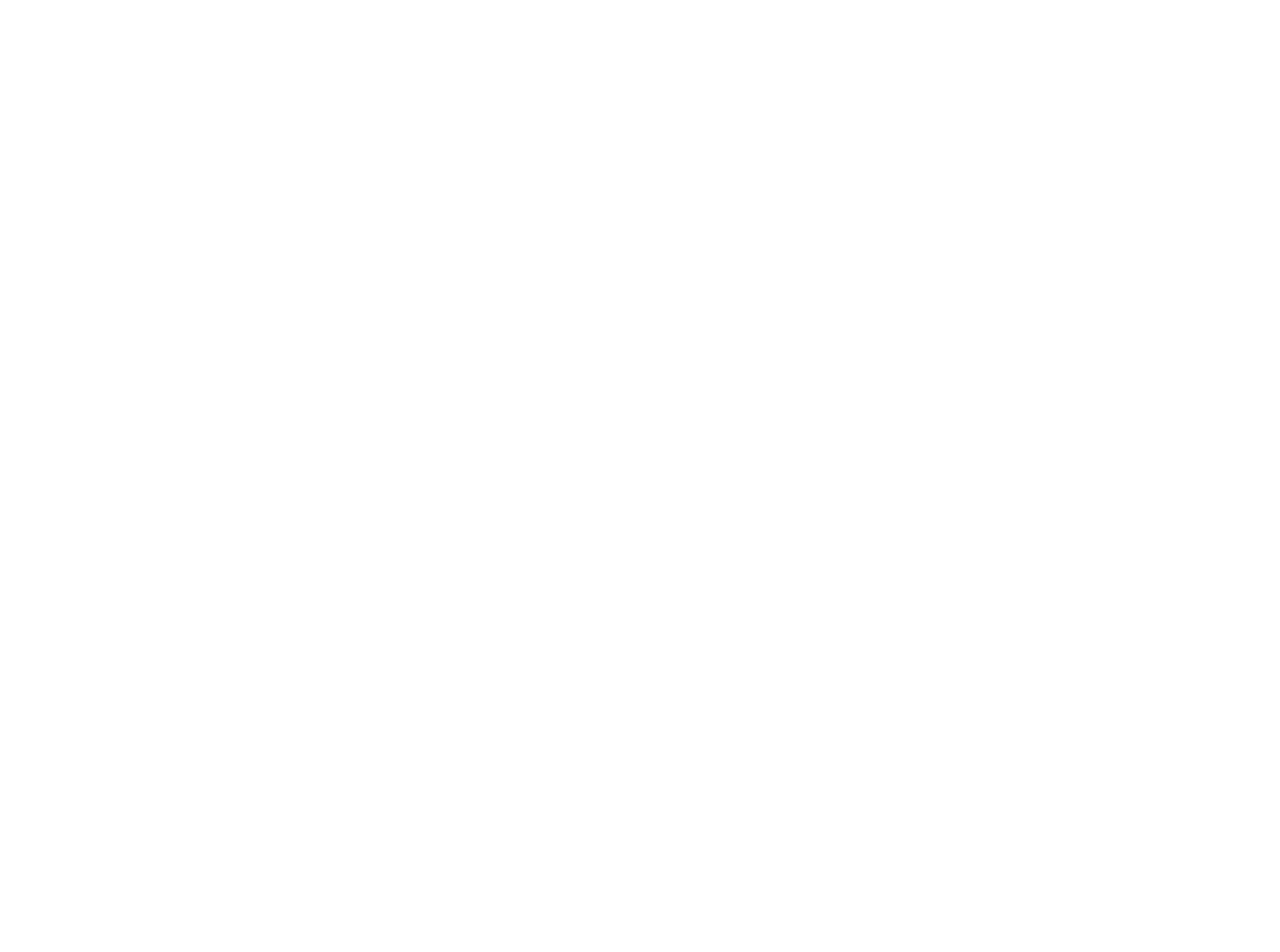
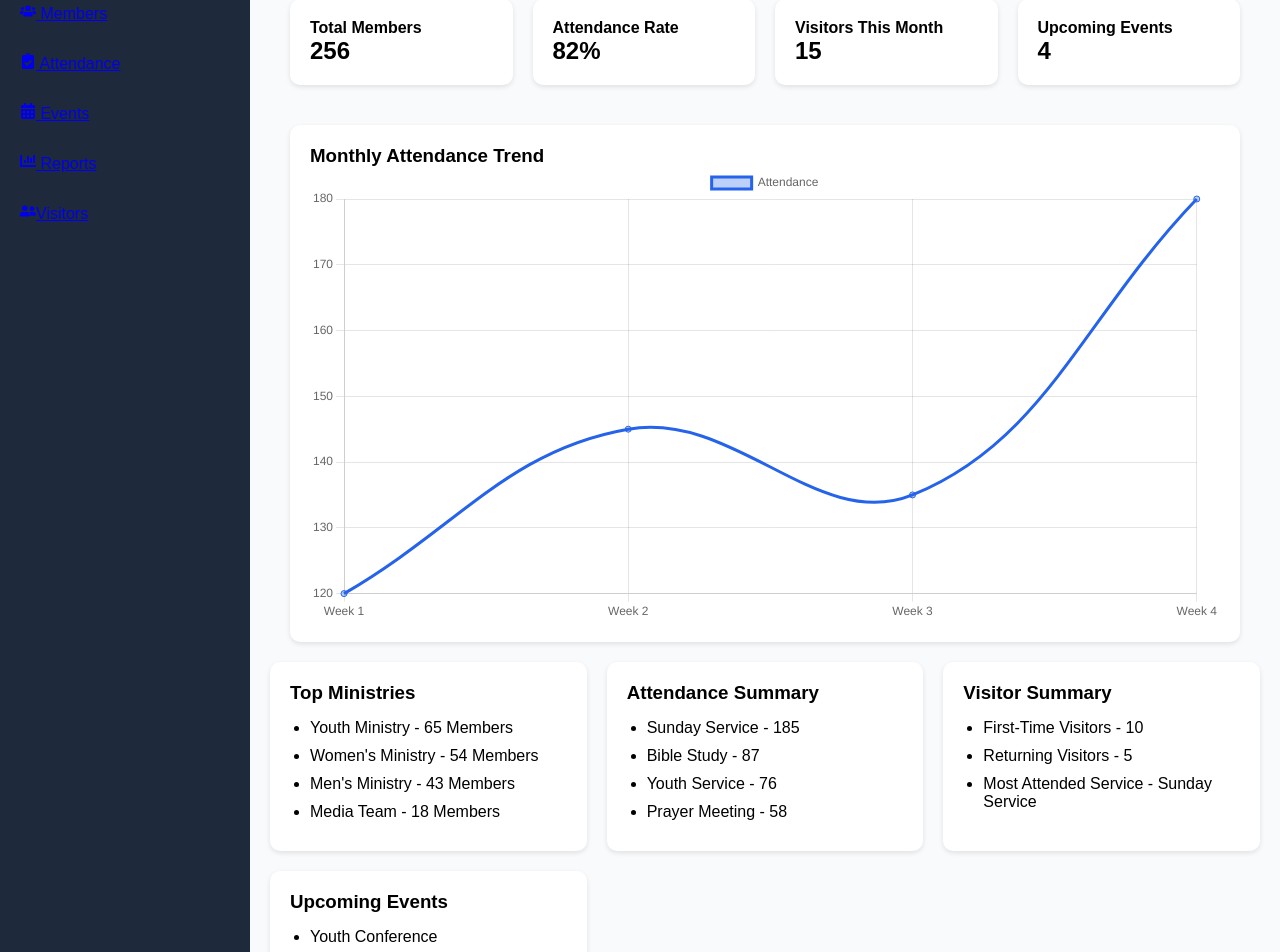
Before and after one commit to MphoJr/Church-Connect, a React (Vite) app in the folder client/: page /reports in a window 1280 px wide. Before the commit this address had no page. Shown: the part 140-1092 px from the top of the page. Before the commit the page ends 800 px from the top, so only its background shows below. Built offline with nearby package versions, Linux system fonts and the light colour scheme.

Commit message:
Add Events and Reports management pages with form handling and routing

```diff
--- a/client/src/App.css
+++ b/client/src/App.css
@@ -200,3 +200,64 @@
 .save-btn:hover {
   background: #15803d;
 }
+.events-container {
+  padding: 20px;
+}
+
+.event-form {
+  display: flex;
+  flex-wrap: wrap;
+  gap: 10px;
+  margin-bottom: 20px;
+}
+
+.event-form input,
+.event-form textarea {
+  padding: 10px;
+  border: 1px solid #ddd;
+  border-radius: 8px;
+}
+
+.event-form textarea {
+  min-width: 300px;
+  min-height: 80px;
+}
+
+.event-form button {
+  padding: 10px 20px;
+  background: #2563eb;
+  color: white;
+  border: none;
+  border-radius: 8px;
+  cursor: pointer;
+}
+
+.reports-container {
+  padding: 20px;
+}
+
+.reports-grid {
+  display: grid;
+  grid-template-columns: repeat(auto-fit, minmax(300px, 1fr));
+  gap: 20px;
+  margin-top: 20px;
+}
+
+.report-card {
+  background: white;
+  padding: 20px;
+  border-radius: 10px;
+  box-shadow: 0 2px 5px rgba(0, 0, 0, 0.1);
+}
+
+.report-card h3 {
+  margin-bottom: 15px;
+}
+
+.report-card ul {
+  padding-left: 20px;
+}
+
+.report-card li {
+  margin-bottom: 10px;
+}
--- a/client/src/pages/Events.jsx
+++ b/client/src/pages/Events.jsx
@@ -0,0 +1,125 @@
+import { useState } from "react";
+import AdminLayout from "../layouts/AdminLayout";
+
+function Events() {
+  const [events, setEvents] = useState([]);
+
+  const [formData, setFormData] = useState({
+    title: "",
+    venue: "",
+    eventDate: "",
+    description: "",
+  });
+
+  const handleChange = (e) => {
+    setFormData({
+      ...formData,
+      [e.target.name]: e.target.value,
+    });
+  };
+
+  const handleSubmit = (e) => {
+    e.preventDefault();
+
+    const newEvent = {
+      id: Date.now(),
+      ...formData,
+    };
+
+    setEvents([...events, newEvent]);
+
+    setFormData({
+      title: "",
+      venue: "",
+      eventDate: "",
+      description: "",
+    });
+  };
+
+  const handleDelete = (id) => {
+    setEvents(events.filter((event) => event.id !== id));
+  };
+
+  return (
+    <AdminLayout>
+      <div className="events-container">
+        <h1>Events Management</h1>
+
+        <form className="event-form" onSubmit={handleSubmit}>
+          <input
+            type="text"
+            name="title"
+            placeholder="Event Name"
+            value={formData.title}
+            onChange={handleChange}
+            required
+          />
+
+          <input
+            type="text"
+            name="venue"
+            placeholder="Venue"
+            value={formData.venue}
+            onChange={handleChange}
+          />
+
+          <input
+            type="date"
+            name="eventDate"
+            value={formData.eventDate}
+            onChange={handleChange}
+          />
+
+          <textarea
+            name="description"
+            placeholder="Event Description"
+            value={formData.description}
+            onChange={handleChange}
+          />
+
+          <button type="submit">Create Event</button>
+        </form>
+
+        <table className="member-table">
+          <thead>
+            <tr>
+              <th>Event</th>
+              <th>Venue</th>
+              <th>Date</th>
+              <th>Description</th>
+              <th>Action</th>
+            </tr>
+          </thead>
+
+          <tbody>
+            {events.length === 0 ? (
+              <tr>
+                <td colSpan="5">No events created</td>
+              </tr>
+            ) : (
+              events.map((event) => (
+                <tr key={event.id}>
+                  <td>{event.title}</td>
+                  <td>{event.venue}</td>
+                  <td>{event.eventDate}</td>
+                  <td>{event.description}</td>
+
+                  <td>
+                    <button
+                      className="delete-btn"
+                      onClick={() => handleDelete(event.id)}
+                    >
+                      Delete
+                    </button>
+                  </td>
+                </tr>
+              ))
+            )}
+          </tbody>
+        </table>
+      </div>
+    </AdminLayout>
+  );
+}
+
+export default Events;
--- a/client/src/pages/Reports.jsx
+++ b/client/src/pages/Reports.jsx
@@ -0,0 +1,88 @@
+// src/pages/Reports.jsx
+
+import AdminLayout from "../layouts/AdminLayout";
+import AttendanceChart from "../components/AttendanceChart";
+
+function Reports() {
+  return (
+    <AdminLayout>
+      <div className="reports-container">
+        <h1>Reports & Analytics</h1>
+
+        <div className="stats">
+          <div className="card">
+            <h4>Total Members</h4>
+            <h2>256</h2>
+          </div>
+
+          <div className="card">
+            <h4>Attendance Rate</h4>
+            <h2>82%</h2>
+          </div>
+
+          <div className="card">
+            <h4>Visitors This Month</h4>
+            <h2>15</h2>
+          </div>
+
+          <div className="card">
+            <h4>Upcoming Events</h4>
+            <h2>4</h2>
+          </div>
+        </div>
+
+        <div className="chart-panel">
+          <h3>Monthly Attendance Trend</h3>
+          <AttendanceChart />
+        </div>
+
+        <div className="reports-grid">
+          <div className="report-card">
+            <h3>Top Ministries</h3>
+
+            <ul>
+              <li>Youth Ministry - 65 Members</li>
+              <li>Women's Ministry - 54 Members</li>
+              <li>Men's Ministry - 43 Members</li>
+              <li>Media Team - 18 Members</li>
+            </ul>
+          </div>
+
+          <div className="report-card">
+            <h3>Attendance Summary</h3>
+
+            <ul>
+              <li>Sunday Service - 185</li>
+              <li>Bible Study - 87</li>
+              <li>Youth Service - 76</li>
+              <li>Prayer Meeting - 58</li>
+            </ul>
+          </div>
+
+          <div className="report-card">
+            <h3>Visitor Summary</h3>
+
+            <ul>
+              <li>First-Time Visitors - 10</li>
+              <li>Returning Visitors - 5</li>
+              <li>Most Attended Service - Sunday Service</li>
+            </ul>
+          </div>
+
+          <div className="report-card">
+            <h3>Upcoming Events</h3>
+
+            <ul>
+              <li>Youth Conference</li>
+              <li>Prayer Night</li>
+              <li>Community Outreach</li>
+              <li>Family Day</li>
+            </ul>
+          </div>
+        </div>
+      </div>
+    </AdminLayout>
+  );
+}
+
+export default Reports;
--- a/client/src/routes/AppRoutes.jsx
+++ b/client/src/routes/AppRoutes.jsx
@@ -3,6 +3,8 @@ import Dashboard from "../pages/Dashboard";
 import Members from "../pages/Members";
 import Visitors from "../pages/Visitors";
 import Attendance from "../pages/Attendance";
+import Events from "../pages/Events";
+import Reports from "../pages/Reports";
 function AppRoutes() {
   return (
     <Routes>
@@ -10,6 +12,8 @@ function AppRoutes() {
       <Route path="/members" element={<Members />} />
       <Route path="/visitors" element={<Visitors />} />
       <Route path="/attendance" element={<Attendance />} />
+      <Route path="/events" element={<Events />} />
+      <Route path="/reports" element={<Reports />} />
     </Routes>
   );
 }
```
